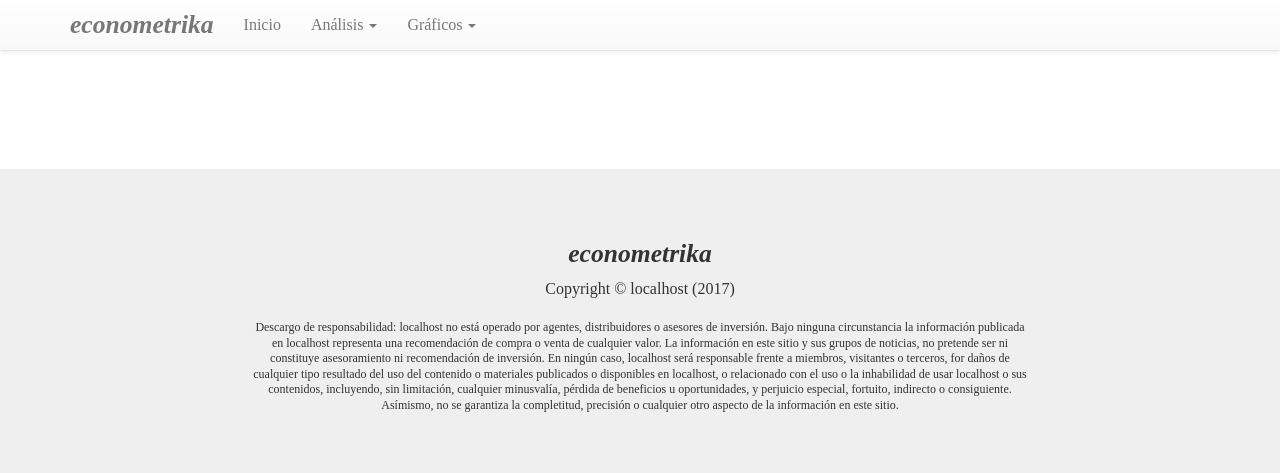
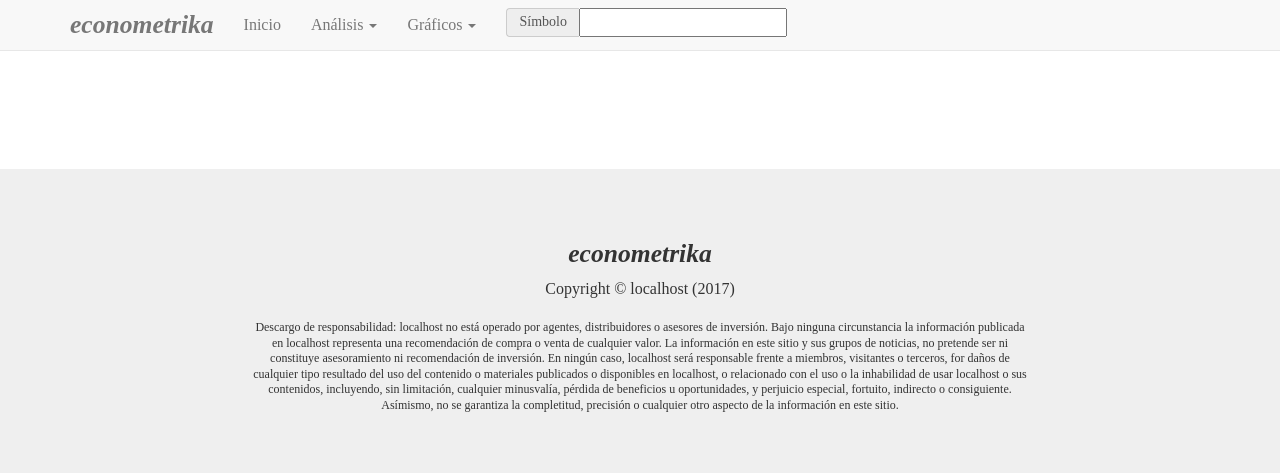
Before and after one commit to clapas/econometrika, a Django app: template analysis/templates/analysis/base.html in a window 1280 px wide. Shown: the top 473 px of the page. Run offline with Django 3.2, Linux system fonts and the light colour scheme; the template is opened without the code that fills it: most values are stand-ins (such as "Sample title", 1, 10 or a date in 2020); form fields are guessed from the names that the template uses; some libraries are stand-ins or nearby versions; some web fonts are replaced.

Commit message:
Búsqueda de símbolos y navegación a su página

```diff
--- a/analysis/context_processors.py
+++ b/analysis/context_processors.py
@@ -1,7 +1,8 @@
 from analysis.models import Plot
+from analysis.models import SymbolSearchForm
 
 def menu(request):
     plots = Plot.objects.filter(type='statistic')
-    context = {'plots' : plots}
+    context = {'plots' : plots, 'symbol_form': SymbolSearchForm}
 
     return context
--- a/analysis/templates/analysis/base.html
+++ b/analysis/templates/analysis/base.html
@@ -14,9 +14,10 @@
     <link rel="stylesheet" href="https://maxcdn.bootstrapcdn.com/bootstrap/3.3.7/css/bootstrap.min.css" integrity="sha384-BVYiiSIFeK1dGmJRAkycuHAHRg32OmUcww7on3RYdg4Va+PmSTsz/K68vbdEjh4u" crossorigin="anonymous">
 
     <!-- Optional theme -->
-    <link rel="stylesheet" href="https://maxcdn.bootstrapcdn.com/bootstrap/3.3.7/css/bootstrap-theme.min.css" integrity="sha384-rHyoN1iRsVXV4nD0JutlnGaslCJuC7uwjduW9SVrLvRYooPp2bWYgmgJQIXwl/Sp" crossorigin="anonymous">
+    <!--<link rel="stylesheet" href="https://maxcdn.bootstrapcdn.com/bootstrap/3.3.7/css/bootstrap-theme.min.css" integrity="sha384-rHyoN1iRsVXV4nD0JutlnGaslCJuC7uwjduW9SVrLvRYooPp2bWYgmgJQIXwl/Sp" crossorigin="anonymous">-->
     <link rel="stylesheet" href="{% static 'econometrika.css' %}">
     <link rel="stylesheet" type="text/css" href="https://cdn.rawgit.com/dreampulse/computer-modern-web-font/master/fonts.css">
+    <!--<link rel="stylesheet" href="http://fk.github.io/select2-bootstrap-css/css/select2-bootstrap.css">-->
     <style>
       body {
         font-family: "Computer Modern Concrete";
@@ -65,6 +66,18 @@
             <!--<li><a href="#">Materias primas</a></li>
             <li><a href="#">Empresas</a></li>-->
           </ul>
+          <form class="navbar-form" role="search">
+            {% csrf_token %}
+            <div class="form-group" style="display: inline">
+              <div class="input-group" style="display: table; padding-left: 15px">
+                <div class="input-group-addon" style="width: 1%">Símbolo</div>
+                <style>
+                    .select2 .selection .select2-selection { border-bottom-left-radius: 0; border-top-left-radius: 0 }
+                </style>
+                {{ symbol_form.symbol }}
+              <div>
+            <div>
+          </form>
           <!--
           <ul class="nav navbar-nav navbar-right">
             <li class="active"><a href="./">Español <span class="caret"></span><span class="sr-only">(current)</span></a></li>
@@ -116,5 +129,15 @@
         ga('send', 'pageview');
       </script>
     {% endif %}
+    <script>
+        var symbol_url = '{% url 'plot' 'TICKER-adjusted-quote' %}'
+        $(function() {
+            $('select[name="symbol"]').on('change', function(e) {
+                window.location.href = symbol_url.replace('TICKER', $(e.target).val().toLowerCase());
+            });
+        });
+    </script>
+    {{ symbol_form.media }}
+    <!-- BODY END BLOCK --> {% block body_end %}{% endblock %}
   </body>
 </html>
--- a/analysis/urls.py
+++ b/analysis/urls.py
@@ -1,11 +1,12 @@
 from django.conf.urls import url
 
 from . import views
+from analysis.views import SymbolAutocomplete
 
 urlpatterns = [
     url(r'^$', views.non_normal_stock_returns, name='index'),
-    #url(r'^analysis/$', views.non_normal_stock_returns, name='index'),
     url(r'^analysis/non-normal-stock-returns$', views.non_normal_stock_returns, name='non_normal_stock_returns'),
     url(r'^analysis/tolerance-limits$', views.stock_returns_tolerance_limits, name='stock_returns_tolerance_limits'),
-    url(r'^plot/(?P<name>[.\w-]+)$', views.plot, name='plot')
+    url(r'^plot/(?P<name>[.\w-]+)$', views.plot, name='plot'),
+    url(r'^symbol-autocomplete/$', SymbolAutocomplete.as_view(), name='symbol-autocomplete',),
 ]
```
Also changed, not shown: analysis/models.py (+15 -0 lines), analysis/views.py (+18 -2 lines), 2 other files.
